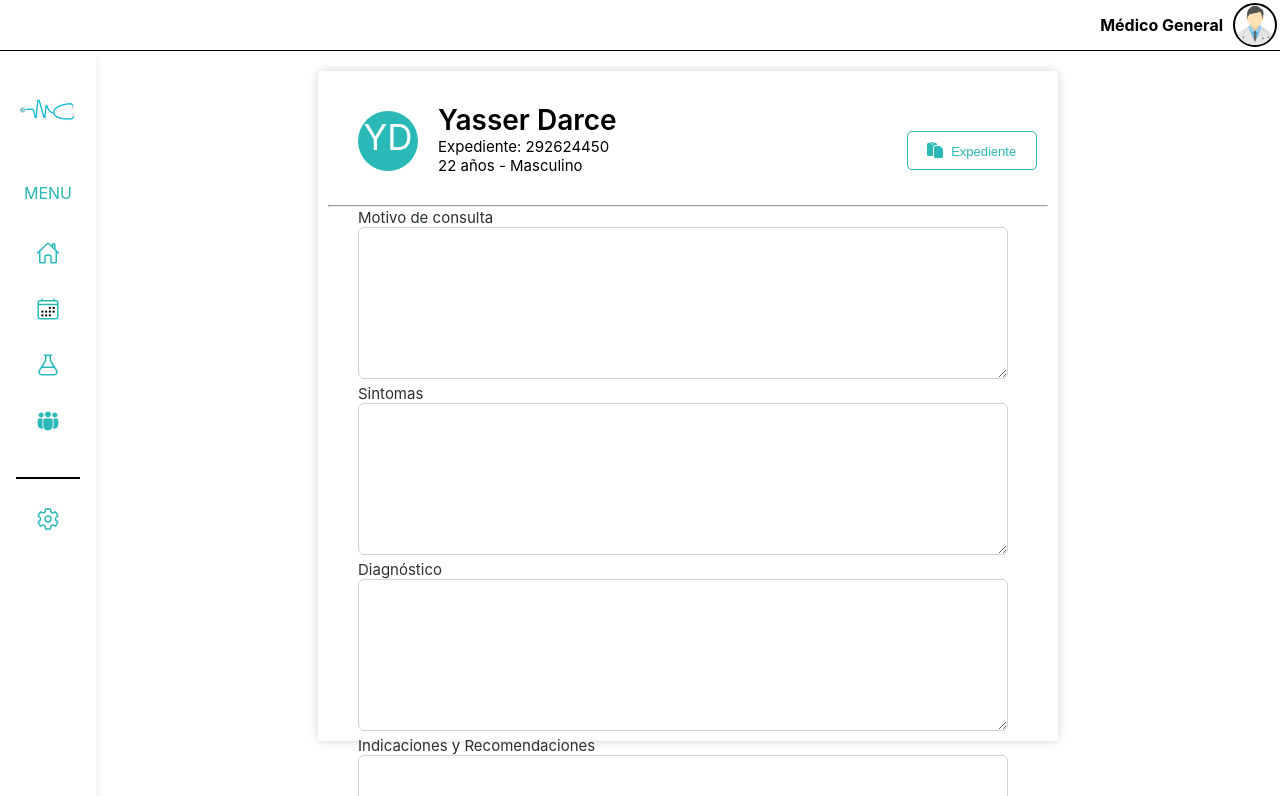
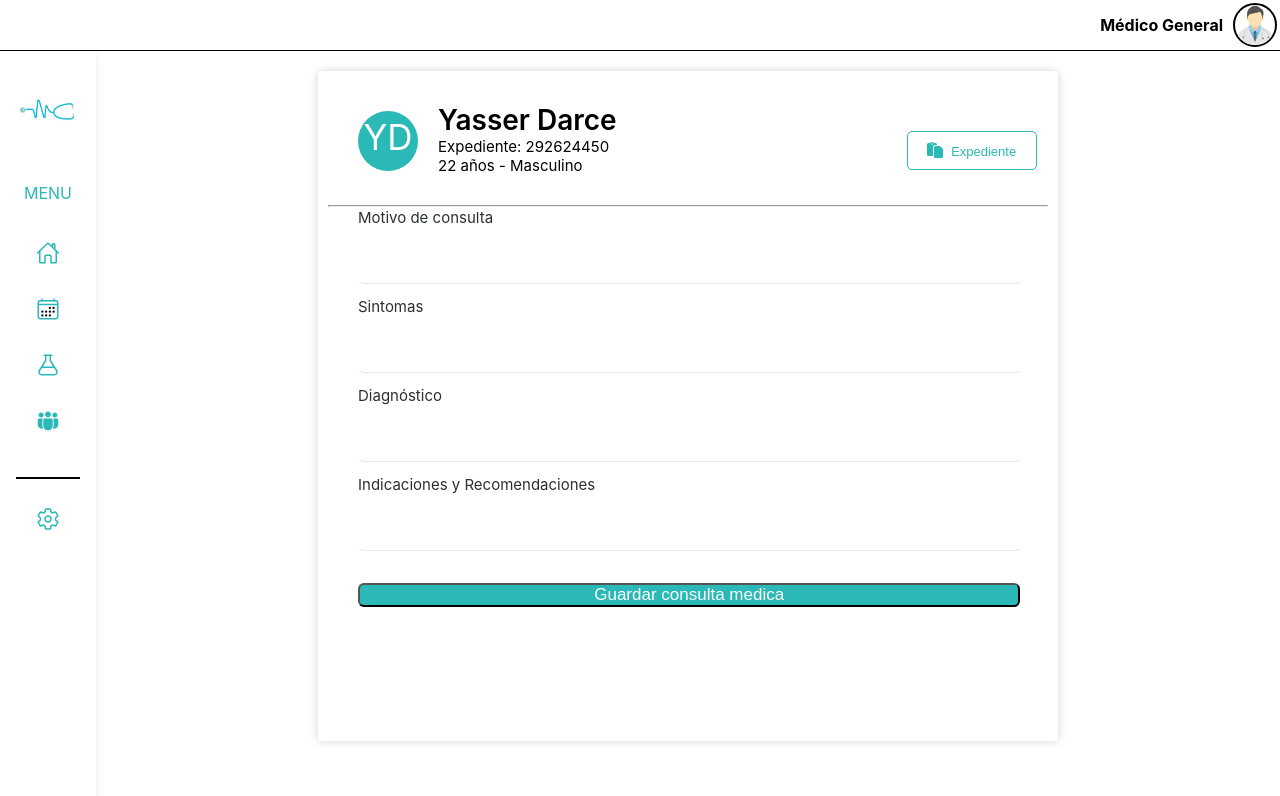
Before and after one commit to MedicalControl/MC_Web, a React (Create React App) app in the folder medicapp/: page /citaMedica in a window 1280 px wide. Shown: the top 796 px of the page. Built offline with nearby package versions, Linux system fonts and the light colour scheme; no server answers.

Commit message:
Se corrigen inputs
Ek oribkena era que el anterior usaba propiedades de archivos que no existen

```diff
--- a/medicapp/src/components/Appoiment/CitaMedica.css
+++ b/medicapp/src/components/Appoiment/CitaMedica.css
@@ -61,6 +61,19 @@
     border: 1px solid #D0D0D0;
     border-radius: 6px;
     width: 90%;
+
+    padding: 6px;
+    border: none;
+    border-bottom: 1px solid #e5e7eb;
+    font-size: 0.8rem;
+    margin-bottom: 8px;
+
+    height: 40px;
+    resize: none;
+    border: none;
+    border-bottom: 1px solid #e5e7eb;
+    padding: 8px;
+    font-size: 0.875rem;
 }
 
 .btnSubmit-form{
```
